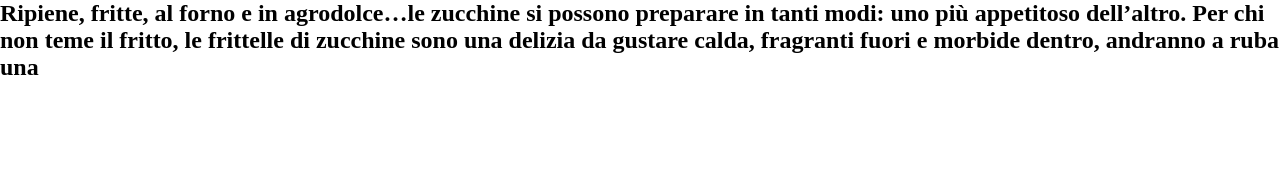
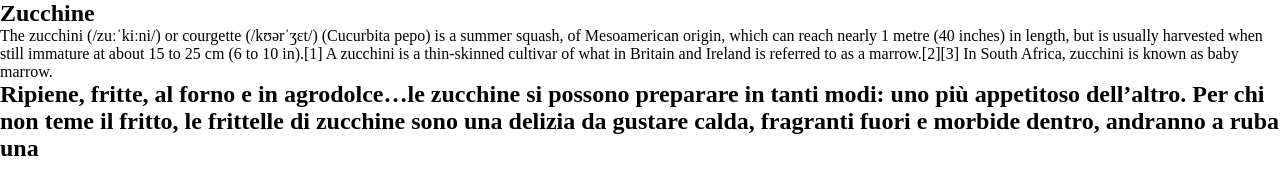
Before and after one commit to proj13team2/pisellizucchine, a plain HTML site: page index.html in a window 1280 px wide. Drawn offline with Linux system fonts and the light colour scheme.

Commit message:
section1

```diff
--- a/index.html
+++ b/index.html
@@ -7,6 +7,17 @@
     <link rel="stylesheet" href="style.css">
 </head>
 <body>
+    <section class="1">
+        <div>
+            <h1>Zucchine</h1>
+            <p>The zucchini (/zuːˈkiːni/) or courgette (/kʊərˈʒɛt/) (Cucurbita pepo) is a summer squash, of Mesoamerican
+                origin, which can reach nearly 1 metre (40 inches) in length, but is usually harvested when still
+                immature at about 15 to 25 cm (6 to 10 in).[1] A zucchini is a thin-skinned cultivar of what in Britain
+                and Ireland is referred to as a marrow.[2][3] In South Africa, zucchini is known as baby marrow.
+            </p>
+        </div>
+    </section>
+
     <section class="section-2">
         <h2>Ripiene, fritte, al forno e in agrodolce…le zucchine si possono preparare in tanti modi: uno più appetitoso dell’altro. Per chi non teme il fritto, le frittelle di zucchine sono una delizia da gustare calda, fragranti fuori e morbide dentro, andranno a ruba una</h2>
 
```
